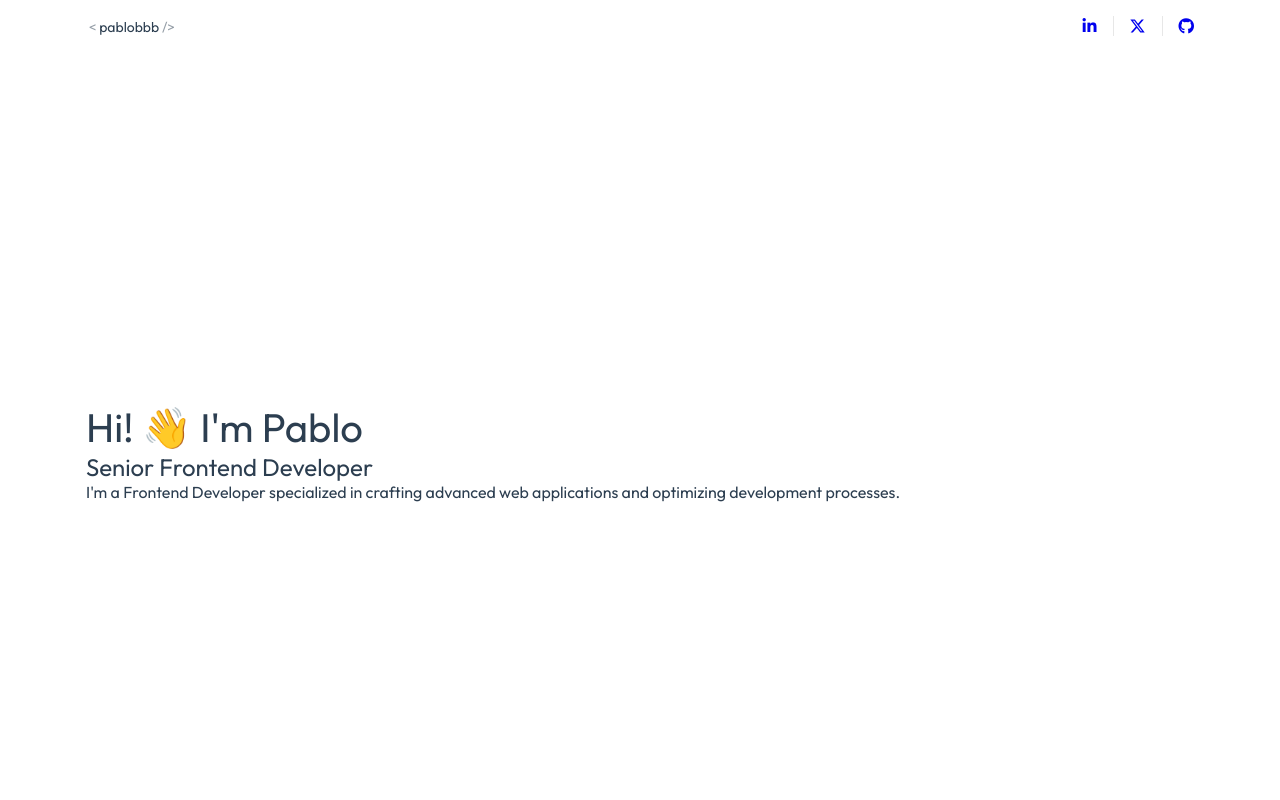
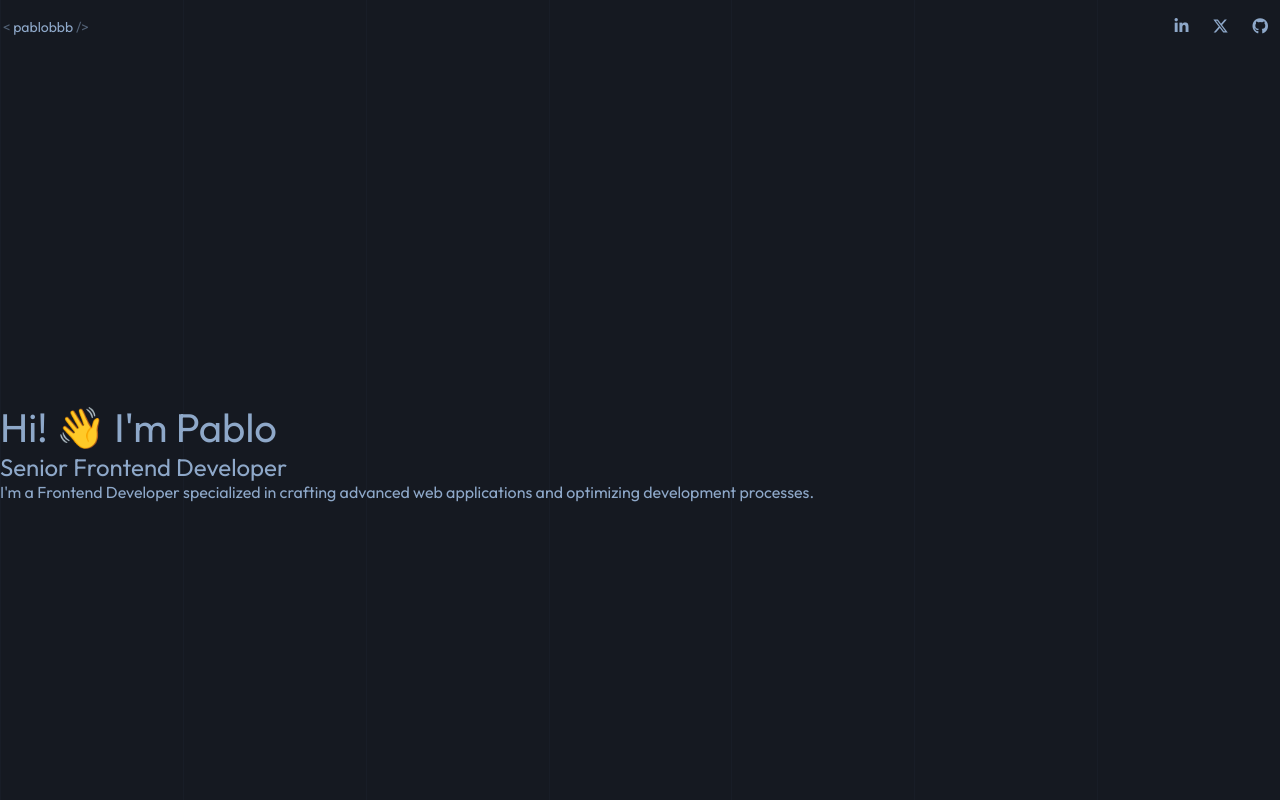
Before and after one commit to pablobbb/pablobbb.github.io, a Vue app: page / in a window 1280 px wide. Shown: the top 800 px of the page. Built offline with nearby package versions, Linux system fonts and the light colour scheme; the HTML template or start-up script is replaced by a standard one.

Commit message:
refactor: (WIP) set some base colors

```diff
--- a/src/assets/base.css
+++ b/src/assets/base.css
@@ -1,49 +1,5 @@
-/* color palette from <https://github.com/vuejs/theme> */
 :root {
-  --vt-c-white: #fff;
-  --vt-c-white-soft: #f8f8f8;
-  --vt-c-white-mute: #f2f2f2;
-
-  --vt-c-black: #000;
-  --vt-c-black-soft: #222222;
-  --vt-c-black-mute: #282828;
-
-  --vt-c-indigo: #2c3e50;
-
-  --vt-c-divider-light-1: rgba(60, 60, 60, 0.29);
-  --vt-c-divider-light-2: rgba(60, 60, 60, 0.12);
-  --vt-c-divider-dark-1: rgba(84, 84, 84, 0.65);
-  --vt-c-divider-dark-2: rgba(84, 84, 84, 0.48);
-
-  --vt-c-text-light-1: var(--vt-c-indigo);
-  --vt-c-text-light-2: rgba(60, 60, 60, 0.66);
-  --vt-c-text-dark-1: var(--vt-c-white);
-  --vt-c-text-dark-2: rgba(235, 235, 235, 0.64);
+  --pbbb-color: #8ea8c9;
+  --pbbb-bg: #151921;
+  --pbbb-bg-opt: #181d27;
 }
-
-/* semantic color variables for this project */
-:root {
-  --color-background: var(--vt-c-white);
-  --color-background-soft: var(--vt-c-white-soft);
-  --color-background-mute: var(--vt-c-white-mute);
-
-  --color-border: var(--vt-c-divider-light-2);
-  --color-border-hover: var(--vt-c-divider-light-1);
-
-  --color-heading: var(--vt-c-text-light-1);
-  --color-text: var(--vt-c-text-light-1);
-}
-
-/* @media (prefers-color-scheme: dark) {
-  :root {
-    --color-background: var(--vt-c-black);
-    --color-background-soft: var(--vt-c-black-soft);
-    --color-background-mute: var(--vt-c-black-mute);
-
-    --color-border: var(--vt-c-divider-dark-2);
-    --color-border-hover: var(--vt-c-divider-dark-1);
-
-    --color-heading: var(--vt-c-text-dark-1);
-    --color-text: var(--vt-c-white);
-  }
-} */
--- a/src/assets/main.css
+++ b/src/assets/main.css
@@ -8,10 +8,21 @@
   font-weight: normal;
 }
 
+html {
+  background: var(--pbbb-bg);
+}
+
 body {
   min-height: 100vh;
-  color: var(--color-text);
-  background: var(--color-background);
+  color: var( --pbbb-color);
+  background: var(--pbbb-bg);
+  background: repeating-linear-gradient(
+    to right,
+    var(--pbbb-bg-opt) 0px,
+    var(--pbbb-bg-opt) 1px,
+    var(--pbbb-bg) 1px,
+    var(--pbbb-bg) 14.2857142857vw
+  );
   transition:
     color 0.5s,
     background-color 0.5s;
@@ -41,18 +52,7 @@ header div.social {
   justify-self: flex-end;
 }
 
-header div.social img {
-  width: 1rem;
-  display: inline-block;
-  vertical-align: middle;
-}
-
-header div.social img.linkedin {
-  width: .95rem;
-}
-
 nav {
-  width: 100%;
   display: grid;
   grid-template-columns: repeat(2, 1fr);
   align-content: space-between;
@@ -70,8 +70,8 @@ nav a.router-link-exact-active:hover {
 
 nav a {
   display: inline-block;
-  padding: 0 1rem;
-  border-left: 1px solid var(--color-border);
+  padding: 0 .75rem;
+  color: var(--pbbb-color);
 }
 
 nav a:first-of-type {
@@ -81,6 +81,7 @@ nav a:first-of-type {
 nav a.home {
   font-size: .875rem;
   text-decoration: none;
+  padding: 0;
 }
 
 nav a.home span {
@@ -90,14 +91,14 @@ nav a.home span {
 
 section {
   min-height: 100dvh;
-  padding: 1rem;
+  padding: 3rem 0;
   display: grid;
   align-items: flex-start;
   align-content: center;
 }
 
 section:nth-child(even) {
-  background-color: var(--color-background-soft);
+  background-color: rgba(255,255,255,0.01)
 }
 
 section h2 {
@@ -107,7 +108,7 @@ section h2 {
 
 #app {
   margin: 0 auto;
-  max-width: 1140px;
+  max-width: 1360px;
   font-weight: normal;
 }
 
@@ -133,7 +134,19 @@ section h2 {
 
 @media (min-width: 500px) {
   .squares {
+    grid-template-columns: repeat(2, 1fr);
+  }
+}
+
+@media (min-width: 767px) {
+  .squares {
     grid-template-columns: repeat(3, 1fr);
+  }
+}
+
+@media (min-width: 992px) {
+  .squares {
+    grid-template-columns: repeat(4, 1fr);
   }
 }
 
@@ -146,5 +159,5 @@ section h2 {
 .squares span {
   align-content: center;
   text-align: center;
-  background-color: var(--color-background-mute);
+  background-color: rgba(0,0,0,0.25)
 }
```
